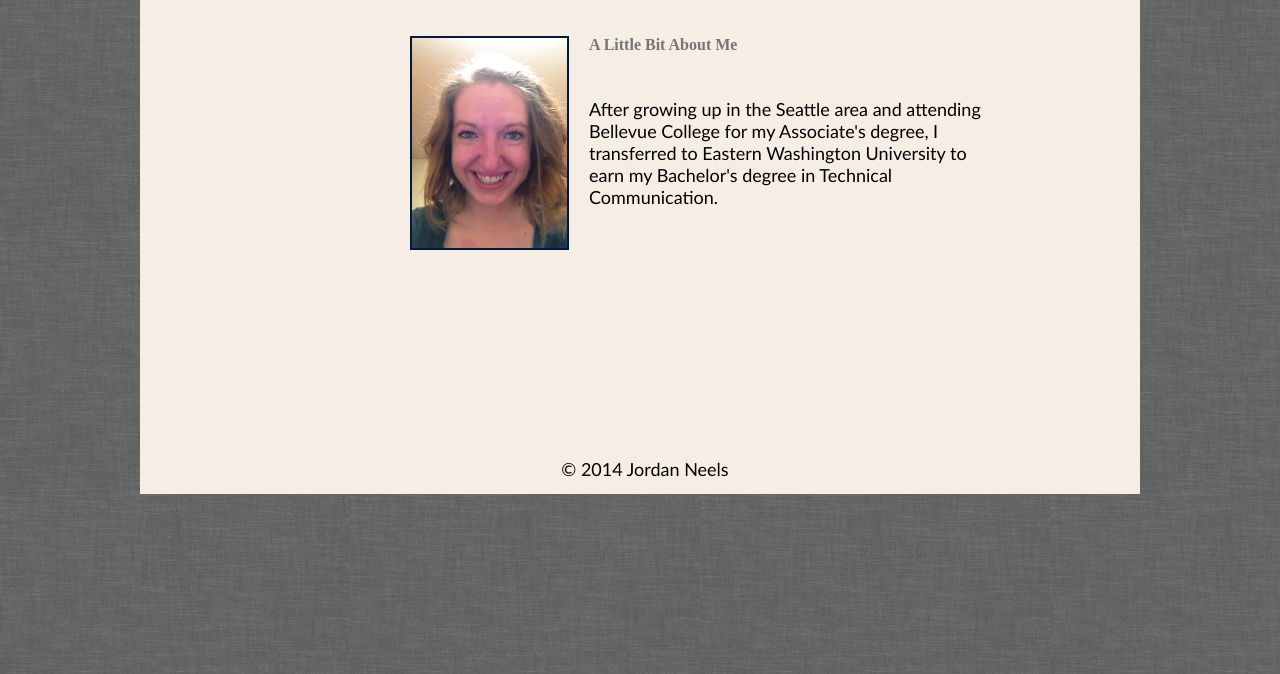
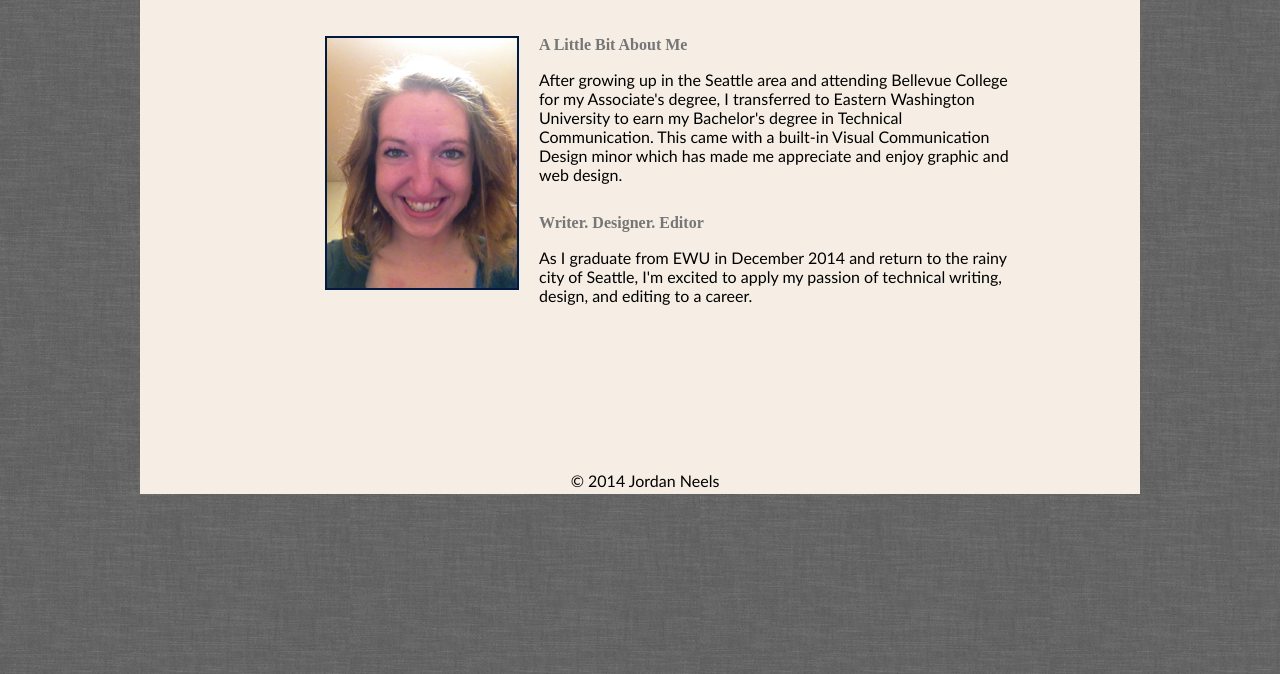
Before and after one commit to jordanneels/home, a plain HTML site: page index.html in a window 1280 px wide. Shown: the part 126-800 px from the top of the page. Drawn offline with Linux system fonts and the light colour scheme; a web font is replaced by a local one.

Commit message:
Edited content and img size

```diff
--- a/css/styles.css
+++ b/css/styles.css
@@ -26,7 +26,7 @@ body {
 }
 
 .footer {
-	margin-top: 170px;
+	margin-top: 140px;
 	margin-bottom: -100px;
 	text-align: center;
 }
@@ -55,14 +55,16 @@ h3 {
 	font-weight: 300px;
 	margin-left: 20px;
 	margin-top: 30px;
+	margin-bottom: -10px;
 }
 
 /* Paragraph */
 
 p {
 	color: #000;
-	font-size: 18px;
+	font-size: 16px;
 	font-family: 'Calibri', serif;
+	margin-bottom: -10px;
 }
 
 /* Picture */
@@ -70,8 +72,8 @@ p {
 .picture {
 	margin: 10px;
 	border: 2px solid #021a40;
-	width: 155px;
-	height: 210px;
+	width: 190px;
+	height: 250px;
 	margin-top: 30px;
 	margin-left: 100px;
 }
--- a/index.html
+++ b/index.html
@@ -34,13 +34,19 @@
 			<h1 class="grid_12 alpha omega">Jordan Neels</h1>
 
 			<div class="grid_12 alpha omega">
-				<div class="grid_2 alpha"></div>
-				<div class="grid_3 picture alpha"><img src="img/mypicture.jpg" height="210" width="155"/></div>
+				<div class="grid_1 alpha"></div>
+				<div class="grid_3 picture alpha"><img src="img/mypicture.jpg" height="250" width="190"/></div>
 				<div class="grid_5">
 					<h3>A Little Bit About Me</h3>
 				</div>
 				<div class="grid_1"></div>
-				<div class="grid_5 omega"><p>After growing up in the Seattle area and attending Bellevue College for my Associate's degree, I transferred to Eastern Washington University to earn my Bachelor's degree in Technical Communication.</p>
+				<div class="grid_6 omega"><p>After growing up in the Seattle area and attending Bellevue College for my Associate's degree, I transferred to Eastern Washington University to earn my Bachelor's degree in Technical Communication. This came with a built-in Visual Communication Design minor which has made me appreciate and enjoy graphic and web design.</p>
+				</div>
+				<div class="grid_5">
+					<h3>Writer. Designer. Editor</h3>
+				</div>
+				<div class="grid_1"></div>
+				<div class="grid_6 omega"><p>As I graduate from EWU in December 2014 and return to the rainy city of Seattle, I'm excited to apply my passion of technical writing, design, and editing to a career.</p>
 				</div>
 			</div>
 
```
